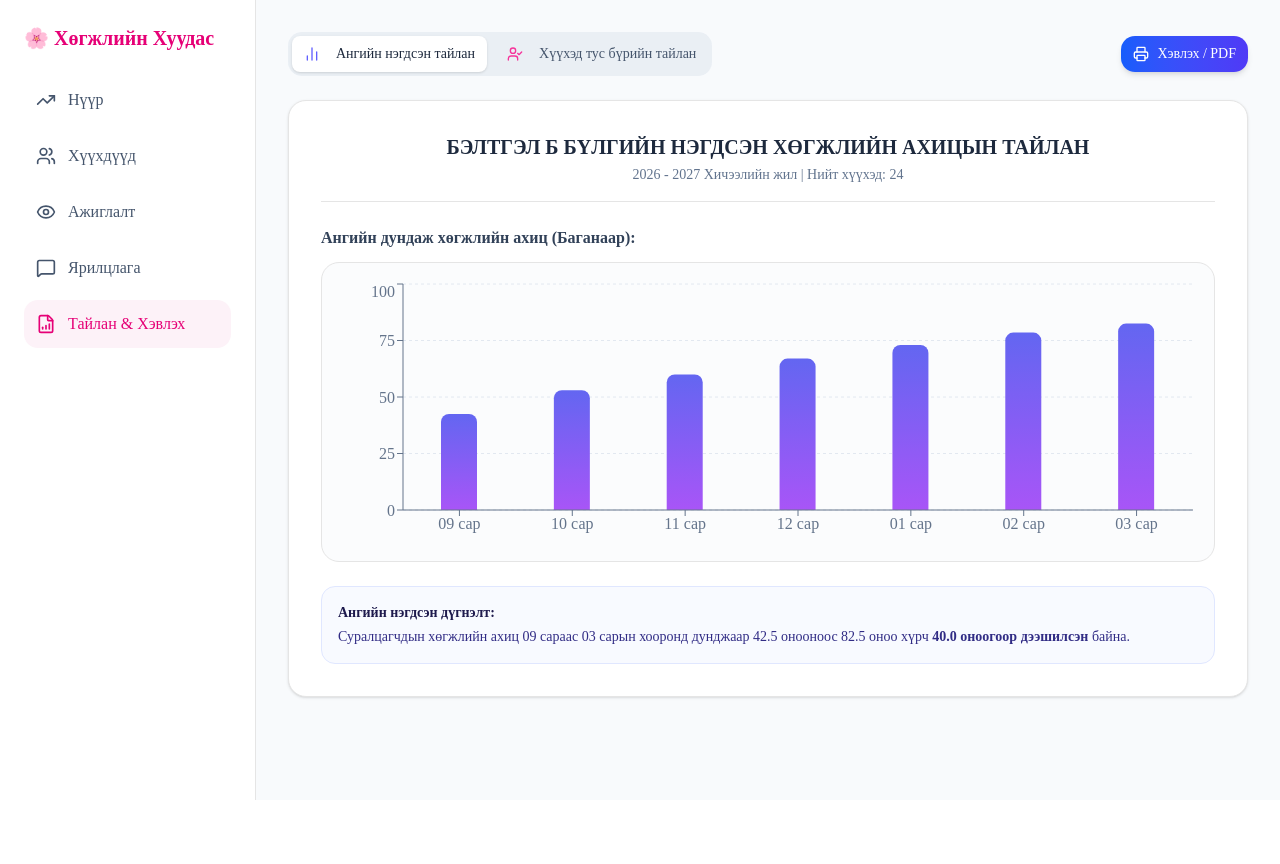
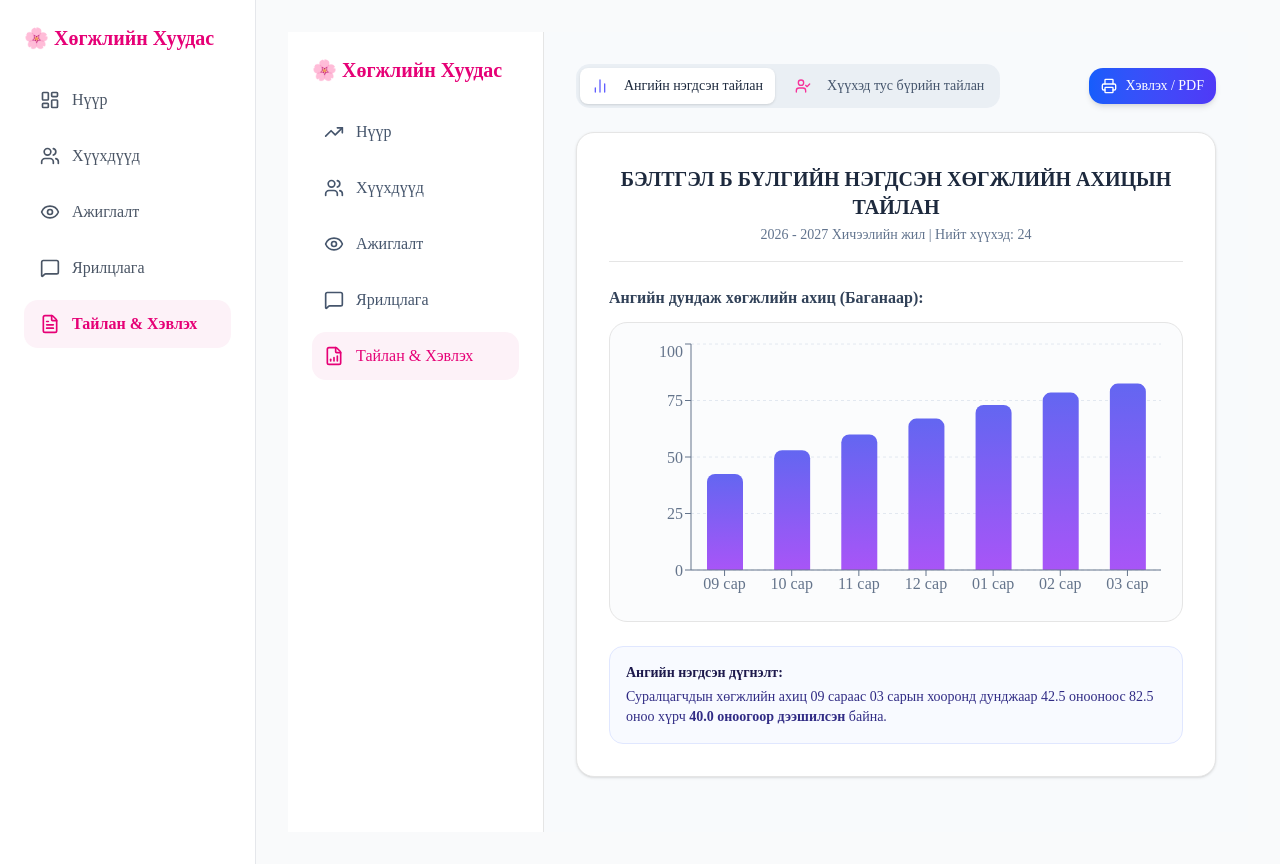
Before and after one commit to munkhtuya9508-cell/kindergarten-app, a Next.js app: page /reports in a window 1280 px wide. Before the commit the page ends 800 px from the top, so only its background shows below. Built offline with nearby package versions, Linux system fonts and the light colour scheme.

Commit message:
Fix layout and sidebar route issues

```diff
--- a/app/layout.tsx
+++ b/app/layout.tsx
@@ -1,29 +1,26 @@
 import type { Metadata } from "next";
-import { Geist, Geist_Mono } from "next/font/google";
 import "./globals.css";
-
-const geistSans = Geist({
-  variable: "--font-geist-sans",
-  subsets: ["latin"],
-});
-
-const geistMono = Geist_Mono({
-  variable: "--font-geist-mono",
-  subsets: ["latin"],
-});
+import Sidebar from "@/components/Sidebar";
 
 export const metadata: Metadata = {
-  title: "Create Next App",
-  description: "Generated by create next app",
+  title: "Цэцэрлэгийн Апп",
+  description: "Хүүхдийн ахиц хөгжлийн систем",
 };
 
-export default function RootLayout({ children }: LayoutProps<"/">) {
+export default function RootLayout({
+  children,
+}: {
+  children: React.ReactNode;
+}) {
   return (
-    <html
-      lang="en"
-      className={`${geistSans.variable} ${geistMono.variable} h-full antialiased`}
-    >
-      <body className="min-h-full flex flex-col">{children}</body>
+    <html lang="mn">
+      <body className="flex bg-gray-50 min-h-screen">
+        {/* Хажуугийн цэс */}
+        <Sidebar />
+
+        {/* Хуудасны үндсэн контент */}
+        <main className="flex-1 p-8">{children}</main>
+      </body>
     </html>
   );
 }
--- /dev/null
+++ b/components/Sidebar.tsx
@@ -0,0 +1,47 @@
+"use client";
+
+import Link from "next/link";
+import { usePathname } from "next/navigation";
+import { LayoutDashboard, Users, Eye, MessageSquare, FileText } from "lucide-react";
+
+export default function Sidebar() {
+  const pathname = usePathname();
+
+  const menuItems = [
+    { name: "Нүүр", href: "/", icon: LayoutDashboard },
+    { name: "Хүүхдүүд", href: "/children", icon: Users },
+    { name: "Ажиглалт", href: "/observations", icon: Eye },
+    { name: "Ярилцлага", href: "/interviews", icon: MessageSquare },
+    { name: "Тайлан & Хэвлэх", href: "/reports", icon: FileText },
+  ];
+
+  return (
+    <aside className="w-64 bg-white min-h-screen border-r border-gray-200 p-6 flex flex-col gap-6">
+      <h1 className="text-xl font-bold text-pink-600 flex items-center gap-2">
+        🌸 Хөгжлийн Хуудас
+      </h1>
+
+      <nav className="flex flex-col gap-2">
+        {menuItems.map((item) => {
+          const Icon = item.icon;
+          const isActive = pathname === item.href;
+
+          return (
+            <Link
+              key={item.href}
+              href={item.href}
+              className={`flex items-center gap-3 px-4 py-3 rounded-xl transition ${
+                isActive
+                  ? "bg-pink-50 text-pink-600 font-semibold"
+                  : "text-gray-600 hover:bg-gray-50 hover:text-gray-900"
+              }`}
+            >
+              <Icon size={20} />
+              <span>{item.name}</span>
+            </Link>
+          );
+        })}
+      </nav>
+    </aside>
+  );
+}
```
